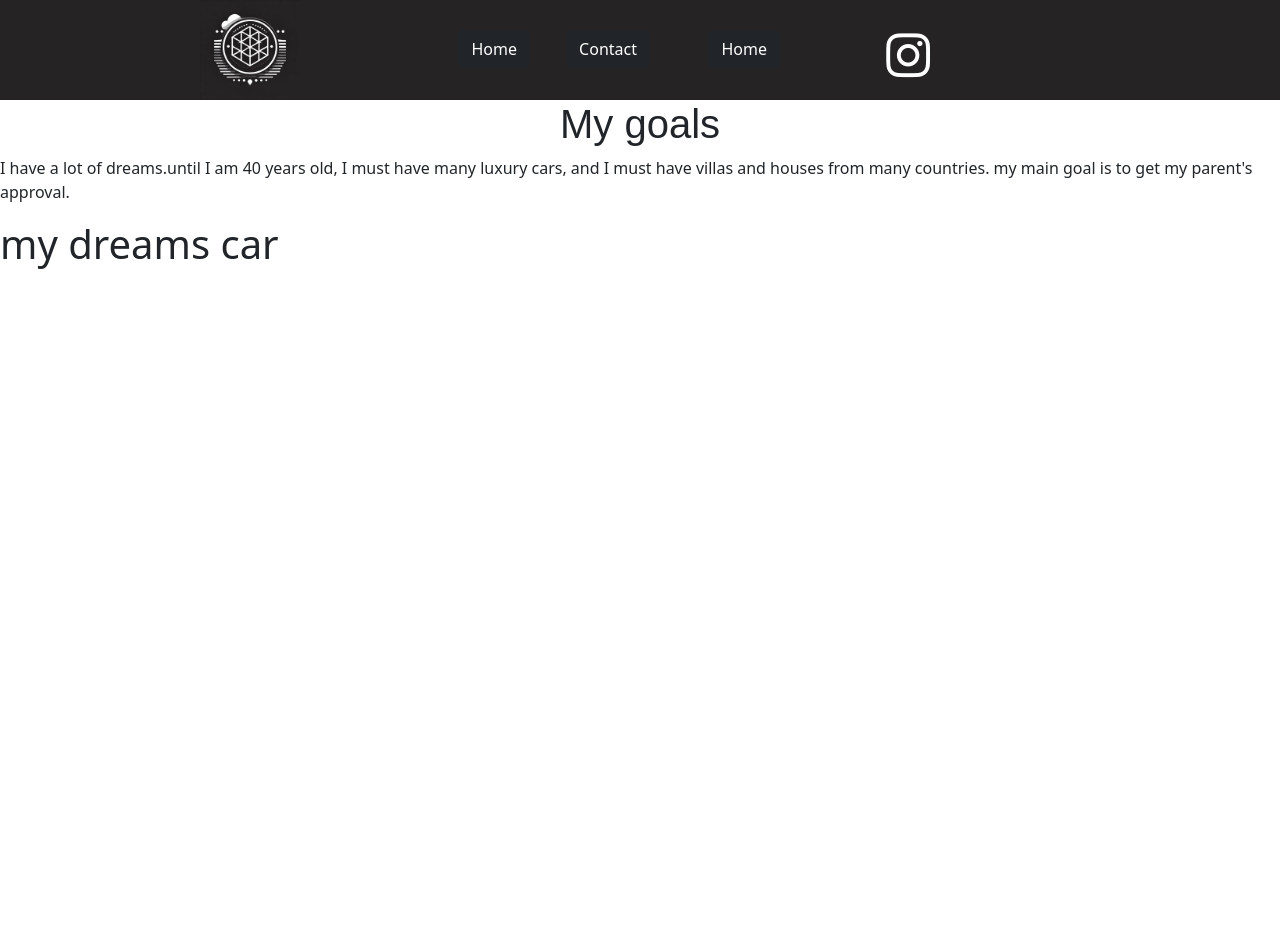
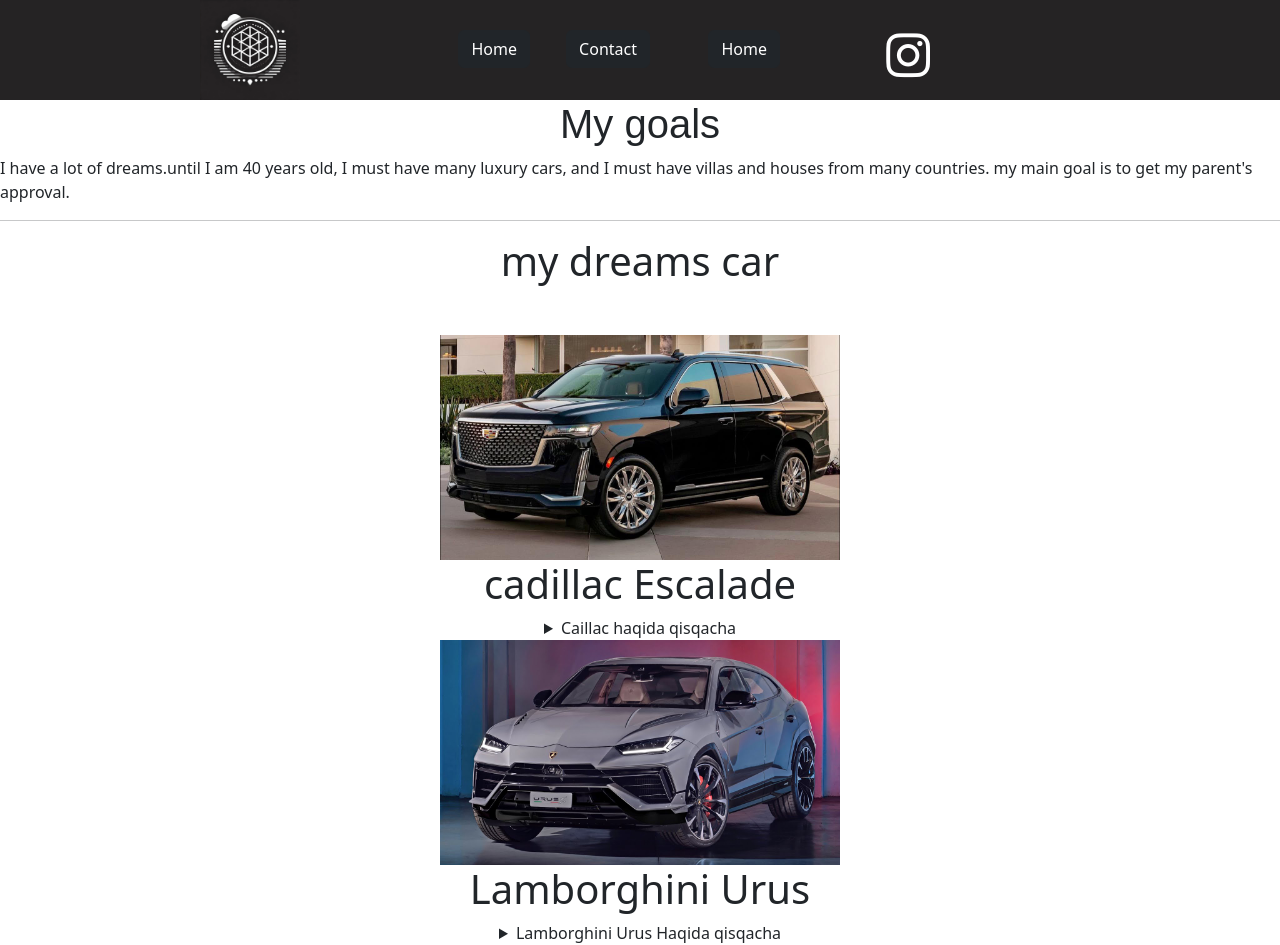
Before and after one commit to rivojiddin792/portfolioim, a plain HTML site: page my.dreams.html in a window 1280 px wide. Before the commit the page ends 800 px from the top, so only its background shows below. Drawn offline with nearby package versions, Linux system fonts and the light colour scheme; a web font is replaced by a local one.

Commit message:
feat: rasmlar va ular haqida qisqacha tushuncha berildi

```diff
--- a/my.dreams.html
+++ b/my.dreams.html
@@ -17,13 +17,16 @@
     <link rel="website icon" type="jpg" href="dream.jpg">
     <title>my dreams</title>
 </head>
+
 <body>
     <header class="header">
         <div class="logo">
             <img src="logo.webp" width="100px">
             <a href="index.html"><button type="button" class="btn btn-dark" class="btn">Home</button></a>
-            <a href="contact.html"><button type="button" class="btn btn-dark" style="position: absolute; right: 630px;">Contact</button></a>
-            <a href="index.html"><button type="button" class="btn btn-dark" style="position: absolute; right: 750px;">Home</button></a>
+            <a href="contact.html"><button type="button" class="btn btn-dark"
+                    style="position: absolute; right: 630px;">Contact</button></a>
+            <a href="index.html"><button type="button" class="btn btn-dark"
+                    style="position: absolute; right: 750px;">Home</button></a>
 
             <div class="icon">
                 <a href="https://www.instagram.com/rustamovic_cs/"><i class="fa-brands fa-instagram"
@@ -34,13 +37,33 @@
     <div class="dream-text">
         <h1>My goals</h1>
     </div>
-    <p>I have a lot of dreams.until I am 40 years old, I must have many luxury cars, and I must have villas and houses from many countries. my main goal is to get my parent's approval.</p>
-    <div class="cars">
-        <h1>
-            my dreams car
-        </h1>
+    <p>I have a lot of dreams.until I am 40 years old, I must have many luxury cars, and I must have villas and houses
+        from many countries. my main goal is to get my parent's approval.</p>
+    <hr>
+    <div class="cars" style="text-align: center;">
+        <div class="dream-car-text" style="margin-bottom: 50px;">
+            <h1>
+                my dreams car
+            </h1>
+        </div>
         <div class="car-line-1">
-
+            <div class="frst">
+                <img src="cadillac.jpg" width="400" alt="car image">
+                <h1>cadillac Escalade</h1>
+                <details>
+                    <summary>Caillac haqida qisqacha</summary>
+                    <p>bu General Motors kompaniyasiga qarashli Cadillac brendi ostida ishlab chiqariladigan hashamatli
+                        SUV modelidir. <br> U ilk bor 1999-yilda taqdim etilgan va shu vaqt davomida bir necha avlod
+                        o'zgarishlarini boshdan kechirgan.</p>
+                </details>
+                <img src="lamborghini.jpg" width="400" alt="car image">
+                <h1>Lamborghini Urus</h1>
+                <details>
+                    <summary>Lamborghini Urus Haqida qisqacha</summary>
+                    <p>Lamborghini Urus — bu Lamborghini kompaniyasi tomonidan ishlab chiqarilgan dunyodagi birinchi super SUV bo‘lib, u 2018-yilda taqdim etilgan. <br>
+                         Ushbu model sport avtomobilining tezligi va yo‘ltanlamasning qudratini o‘zida mujassam etgan.</p>
+                </details>
+            </div>
         </div>
     </div>
 </body>
```
